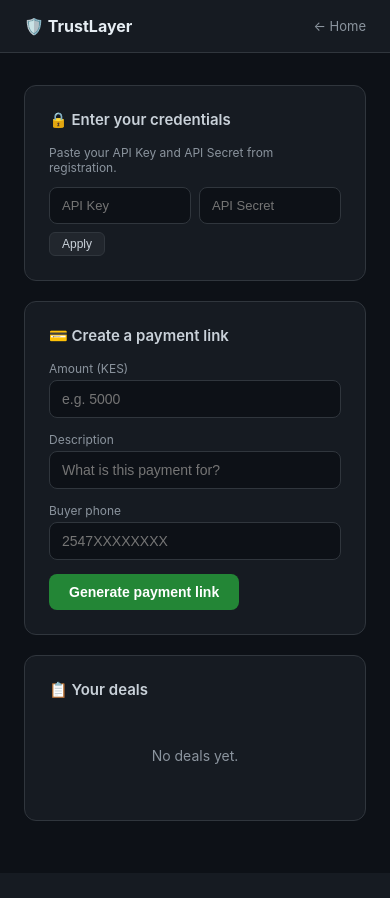
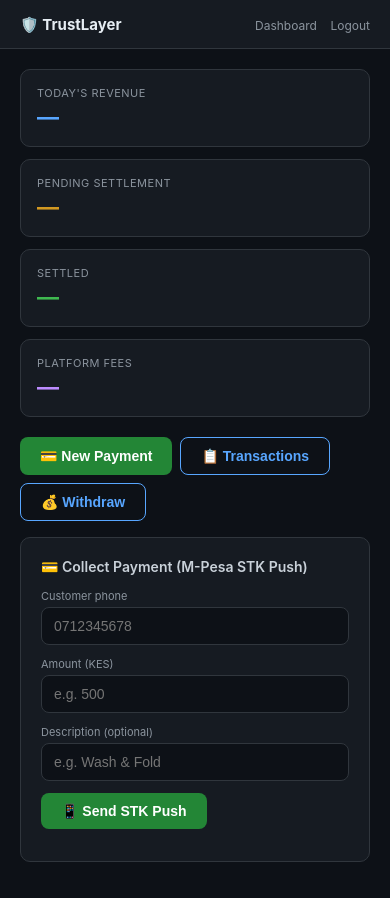
Before and after one commit to joel1-stack/TrustLayer, a Django app: page /portal/dashboard/ in a window 390 px wide. Before the commit the page ends 821 px from the top, so only its background shows below. Run offline with Django 5.2, Linux system fonts and the light colour scheme; parts of the project's set-up code (start-up, migrations or seed data) failed here and were passed over.

Commit message:
fix: phone validation strips +, improve frontend error handling feat: business dashboard with live stats, STK Push collect, withdraw feat: session-based proxy endpoints for portal dashboard

```diff
--- a/backend/apps/merchants/serializers.py
+++ b/backend/apps/merchants/serializers.py
@@ -14,7 +14,7 @@
     payout_account  = serializers.CharField(max_length=100, required=False, allow_blank=True)
 
     def validate_phone(self, value):
-        phone = value.strip().replace(' ', '')
+        phone = value.strip().replace(' ', '').lstrip('+')
         if phone.startswith('07') or phone.startswith('01'):
             phone = '254' + phone[1:]
         elif not phone.startswith('254'):
--- a/backend/apps/payments/services.py
+++ b/backend/apps/payments/services.py
@@ -62,11 +62,12 @@
     @classmethod
     def initiate(cls, deal, phone):
         mpesa  = MPesaService()
-        result = mpesa.stk_push(phone, deal.amount + deal.fee, 'TRUSTLAYER', f"TrustLayer {deal.deal_code}")
+        total = deal.amount + (deal.fee_amount or 0)
+        result = mpesa.stk_push(phone, total, 'TRUSTLAYER', f"TrustLayer {deal.deal_code}")
         tx = PaymentTransaction.objects.create(
             merchant=deal.merchant, provider='mpesa',
             provider_tx_id=result.get('CheckoutRequestID', ''),
-            amount=deal.amount + deal.fee, phone_number=phone,
+            amount=total, phone_number=phone,
             description=deal.description, status='initiated',
             checkout_request_id=result.get('CheckoutRequestID', ''),
             merchant_request_id=result.get('MerchantRequestID', ''),
--- a/backend/apps/portal/urls.py
+++ b/backend/apps/portal/urls.py
@@ -1,9 +1,13 @@
 from django.urls import path
 from django.shortcuts import render
-from . import views
+from . import views, dashboard_views
 
 urlpatterns = [
     path('', views.index, name='portal-index'),
     path('register/', views.register_ajax, name='portal-register-ajax'),
     path('login/', views.login_ajax, name='portal-login-ajax'),
+    path('api/stats/', dashboard_views.business_stats, name='portal-stats'),
+    path('api/proxy/deals/', dashboard_views.portal_deals, name='portal-proxy-deals'),
+    path('api/proxy/collect/', dashboard_views.portal_collect, name='portal-proxy-collect'),
+    path('api/proxy/withdraw/', dashboard_views.portal_withdraw, name='portal-proxy-withdraw'),
 ]
--- a/backend/templates/portal/dashboard.html
+++ b/backend/templates/portal/dashboard.html
@@ -7,174 +7,231 @@
 <style>
 *{margin:0;padding:0;box-sizing:border-box}
 body{font-family:-apple-system,BlinkMacSystemFont,'Segoe UI',Roboto,sans-serif;background:#0d1117;color:#e6edf3;min-height:100vh}
-.nav{background:#161b22;border-bottom:1px solid #30363d;padding:16px 24px;display:flex;align-items:center;justify-content:space-between}
-.nav h2{font-size:16px;font-weight:700}
-.nav span{color:#8b949e;font-size:13px}
-.container{max-width:800px;margin:0 auto;padding:32px 24px}
-.card{background:#161b22;border:1px solid #30363d;border-radius:12px;padding:24px;margin-bottom:20px}
-.card h3{font-size:15px;font-weight:600;margin-bottom:16px;color:#c9d1d9}
-.form-group{margin-bottom:14px}
-.form-group label{display:block;font-size:12px;color:#8b949e;margin-bottom:4px}
-.form-group input{width:100%;padding:10px 12px;background:#0d1117;border:1px solid #30363d;border-radius:8px;color:#e6edf3;font-size:14px;outline:none}
-.form-group input:focus{border-color:#58a6ff}
+.topbar{background:#161b22;border-bottom:1px solid #30363d;padding:14px 20px;display:flex;align-items:center;justify-content:space-between;position:sticky;top:0;z-index:10}
+.topbar h2{font-size:15px;font-weight:700}
+.topbar span{color:#8b949e;font-size:12px}
+.container{max-width:900px;margin:0 auto;padding:20px}
+.stats-grid{display:grid;grid-template-columns:repeat(auto-fit,minmax(180px,1fr));gap:12px;margin-bottom:20px}
+.stat-card{background:#161b22;border:1px solid #30363d;border-radius:10px;padding:16px}
+.stat-card .label{font-size:11px;color:#8b949e;text-transform:uppercase;letter-spacing:.5px}
+.stat-card .value{font-size:22px;font-weight:700;margin-top:4px}
+.stat-card .sub{font-size:11px;color:#8b949e;margin-top:2px}
+.blue{color:#58a6ff}.green{color:#3fb950}.orange{color:#d29922}.red{color:#f85149}.purple{color:#bc8cff}
+.card{background:#161b22;border:1px solid #30363d;border-radius:10px;padding:20px;margin-bottom:16px}
+.card h3{font-size:14px;font-weight:600;margin-bottom:14px;color:#c9d1d9}
+.form-group{margin-bottom:12px}
+.form-group label{display:block;font-size:11px;color:#8b949e;margin-bottom:4px}
+.form-group input,.form-group select{width:100%;padding:10px 12px;background:#0d1117;border:1px solid #30363d;border-radius:8px;color:#e6edf3;font-size:14px;outline:none}
+.form-group input:focus,.form-group select:focus{border-color:#58a6ff}
 .btn{background:#238636;color:#fff;border:none;padding:10px 20px;border-radius:8px;font-size:14px;font-weight:600;cursor:pointer}
 .btn:hover{background:#2ea043}
-.btn-sm{background:#21262d;color:#c9d1d9;border:1px solid #30363d;padding:4px 12px;border-radius:6px;font-size:12px;cursor:pointer}
+.btn-sm{background:#21262d;color:#c9d1d9;border:1px solid #30363d;padding:6px 14px;border-radius:6px;font-size:12px;cursor:pointer}
 .btn-sm:hover{background:#30363d}
-.link-card{background:#1a2332;border:1px solid #1f6feb;border-radius:8px;padding:16px;margin-top:12px}
-.link-card code{font-size:14px;color:#58a6ff;word-break:break-all}
-.empty{color:#8b949e;font-size:14px;text-align:center;padding:32px 0}
-.deal-item{background:#0d1117;border:1px solid #30363d;border-radius:8px;padding:14px;margin-bottom:10px;display:flex;justify-content:space-between;align-items:center}
-.deal-item .status{padding:2px 10px;border-radius:12px;font-size:11px;font-weight:600}
-.status-pending{background:#3d2e00;color:#d29922}
-.status-held{background:#1a3d1f;color:#7ee787}
-.status-released{background:#1a3d1f;color:#7ee787}
-.status-disputed{background:#3d1f1f;color:#ff7b72}
-.status-refunded{background:#3d1f1f;color:#ff7b72}
-.deal-item .amount{font-size:14px;font-weight:600}
-.deal-item .deal-code{font-size:12px;color:#8b949e}
-.deal-item .date{font-size:11px;color:#8b949e}
+.btn-outline{background:transparent;color:#58a6ff;border:1px solid #58a6ff;padding:10px 20px;border-radius:8px;font-size:14px;font-weight:600;cursor:pointer}
+.btn-outline:hover{background:#1f2330}
+.deal-item{background:#0d1117;border:1px solid #30363d;border-radius:8px;padding:12px 14px;margin-bottom:8px;display:flex;justify-content:space-between;align-items:center}
+.deal-item .info{flex:1}
+.deal-item .code{font-size:12px;color:#8b949e}
+.deal-item .desc{font-size:13px;color:#e6edf3;margin-top:2px}
+.deal-item .amount{font-size:15px;font-weight:600;text-align:right}
+.deal-item .status{font-size:10px;padding:2px 8px;border-radius:10px;font-weight:600;margin-left:8px}
+.s-pending{background:#3d2e00;color:#d29922}
+.s-payment_initiated{background:#3d2e00;color:#d29922}
+.s-held{background:#1a3d1f;color:#7ee787}
+.s-delivered{background:#1a3d1f;color:#7ee787}
+.s-released{background:#1a3d1f;color:#7ee787}
+.s-disputed{background:#3d1f1f;color:#ff7b72}
+.s-cancelled{background:#3d1f1f;color:#ff7b72}
+.empty{color:#8b949e;font-size:13px;text-align:center;padding:24px 0}
 .error{background:#3d1f1f;border:1px solid #da3633;color:#ff7b72;padding:10px 12px;border-radius:8px;font-size:13px;margin-bottom:14px;display:none}
-.cred-banner{background:#1a2332;border:1px solid #1f6feb;border-radius:8px;padding:12px 16px;margin-bottom:16px;display:none;font-size:12px}
-.cred-banner strong{color:#58a6ff}
-.cred-banner code{font-size:11px;background:#0d1117;padding:2px 6px;border-radius:4px}
+.success-msg{background:#1a3d1f;border:1px solid #3fb950;color:#7ee787;padding:10px 12px;border-radius:8px;font-size:13px;margin-bottom:14px;display:none}
+.qr-box{text-align:center;padding:24px;background:#0d1117;border:1px solid #30363d;border-radius:10px;margin-top:12px;display:none}
+.qr-box canvas{margin:0 auto;display:block}
+.spinner{display:inline-block;width:16px;height:16px;border:2px solid #30363d;border-top-color:#58a6ff;border-radius:50%;animation:spin .6s linear infinite;vertical-align:middle;margin-right:6px}
+@keyframes spin{to{transform:rotate(360deg)}}
 </style>
 </head>
 <body>
-<div class="nav">
+
+<div class="topbar">
 <div><h2>&#x1f6e1;&#xfe0f; TrustLayer</h2></div>
-<a href="/" style="color:#8b949e;font-size:13px;text-decoration:none">&#x2190; Home</a>
+<div><span id="business-name">Dashboard</span> &nbsp; <a href="/" style="color:#8b949e;font-size:12px;text-decoration:none">Logout</a></div>
 </div>
+
 <div class="container">
 
 <div id="error-box" class="error"></div>
+<div id="success-box" class="success-msg"></div>
 
-<div id="cred-banner" class="cred-banner"></div>
-
-<div class="card" id="creds-card">
-<h3>&#x1f512; Enter your credentials</h3>
-<p style="font-size:12px;color:#8b949e;margin-bottom:12px">Paste your API Key and API Secret from registration.</p>
-<div style="display:flex;gap:8px;flex-wrap:wrap">
-<input type="text" id="manual-key" placeholder="API Key" style="flex:1;min-width:120px;padding:10px 12px;background:#0d1117;border:1px solid #30363d;border-radius:8px;color:#e6edf3;font-size:13px;outline:none">
-<input type="text" id="manual-secret" placeholder="API Secret" style="flex:1;min-width:120px;padding:10px 12px;background:#0d1117;border:1px solid #30363d;border-radius:8px;color:#e6edf3;font-size:13px;outline:none">
-<button class="btn-sm" onclick="setManualCreds()">Apply</button>
-</div>
+<!-- Stats Grid -->
+<div class="stats-grid" id="stats-grid">
+<div class="stat-card"><div class="label">Today's Revenue</div><div class="value blue" id="stat-revenue">—</div></div>
+<div class="stat-card"><div class="label">Pending Settlement</div><div class="value orange" id="stat-pending">—</div></div>
+<div class="stat-card"><div class="label">Settled</div><div class="value green" id="stat-settled">—</div></div>
+<div class="stat-card"><div class="label">Platform Fees</div><div class="value purple" id="stat-fees">—</div></div>
 </div>
 
-<div class="card">
-<h3>&#x1f4b3; Create a payment link</h3>
+<!-- Quick Actions -->
+<div style="display:flex;gap:8px;margin-bottom:16px;flex-wrap:wrap">
+<button class="btn" onclick="showTab('pos')">&#x1f4b3; New Payment</button>
+<button class="btn-outline" onclick="showTab('deals')">&#x1f4cb; Transactions</button>
+<button class="btn-outline" onclick="showTab('wallet')">&#x1f4b0; Withdraw</button>
+</div>
+
+<!-- POS / Cashier Tab -->
+<div id="tab-pos" class="card">
+<h3>&#x1f4b3; Collect Payment (M-Pesa STK Push)</h3>
+<div class="form-group">
+<label>Customer phone</label>
+<input type="tel" id="customer-phone" placeholder="0712345678">
+</div>
 <div class="form-group">
 <label>Amount (KES)</label>
-<input type="number" id="amount" placeholder="e.g. 5000" min="1">
+<input type="number" id="pay-amount" placeholder="e.g. 500" min="1">
 </div>
 <div class="form-group">
-<label>Description</label>
-<input type="text" id="description" placeholder="What is this payment for?">
+<label>Description (optional)</label>
+<input type="text" id="pay-desc" placeholder="e.g. Wash & Fold">
+</div>
+<button class="btn" id="pay-btn" onclick="collectPayment()">&#x1f4f1; Send STK Push</button>
+<div id="pay-status" style="margin-top:12px"></div>
+</div>
+
+<!-- Deals Tab -->
+<div id="tab-deals" class="card" style="display:none">
+<h3>&#x1f4cb; Recent Transactions</h3>
+<div id="deals-list"><div class="empty">Loading...</div></div>
+</div>
+
+<!-- Wallet / Withdraw Tab -->
+<div id="tab-wallet" class="card" style="display:none">
+<h3>&#x1f4b0; Withdraw to M-Pesa</h3>
+<div class="stats-grid" style="margin-bottom:12px">
+<div class="stat-card"><div class="label">Available Balance</div><div class="value green" id="wallet-balance">—</div></div>
 </div>
 <div class="form-group">
-<label>Buyer phone</label>
-<input type="tel" id="customer-phone" placeholder="2547XXXXXXXX">
+<label>Amount (KES)</label>
+<input type="number" id="withdraw-amount" placeholder="Enter amount to withdraw">
 </div>
-<button class="btn" onclick="createLink()">Generate payment link</button>
-<div id="link-result" class="link-card" style="display:none">
-<p style="font-size:12px;color:#8b949e;margin-bottom:6px">Send this link to your buyer:</p>
-<code id="payment-link"></code>
-<button class="btn-sm" style="margin-top:8px" onclick="copyLink()">Copy link</button>
+<div class="form-group">
+<label>Send to</label>
+<input type="tel" id="withdraw-phone" placeholder="254715641339">
 </div>
-</div>
-
-<div class="card">
-<h3>&#x1f4cb; Your deals</h3>
-<div id="deals-list">
-<div class="empty">No deals yet.</div>
-</div>
+<button class="btn" id="withdraw-btn" onclick="withdrawFunds()">&#x1f4b8; Withdraw</button>
 </div>
 
 </div>
 
 <script>
 var apiKey = new URLSearchParams(window.location.search).get('key') || '';
-var apiSecret = new URLSearchParams(window.location.search).get('secret') || '';
+if (apiKey) { localStorage.setItem('tl_api_key', apiKey); }
 
-if (apiKey && apiSecret) {
-document.getElementById('creds-card').style.display = 'none';
-var banner = document.getElementById('cred-banner');
-banner.innerHTML = '<strong>&#x2705; Authenticated</strong> &mdash; API Key: <code>' + apiKey + '</code> &nbsp;|&nbsp; Secret: <code>' + apiSecret + '</code>';
-banner.style.display = 'block';
-} else if (apiKey) {
-var banner = document.getElementById('cred-banner');
-banner.innerHTML = '<strong>&#x26a0;&#xfe0f; Limited access</strong> &mdash; You need both API Key <em>and</em> API Secret to create payment links. <a href="/" style="color:#58a6ff">Register or sign in</a>.';
-banner.style.display = 'block';
+function $(id) { return document.getElementById(id); }
+function showError(m) { var e=$('error-box'); e.textContent=m; e.style.display='block'; }
+function hideError() { $('error-box').style.display='none'; }
+function showSuccess(m) { var e=$('success-box'); e.textContent=m; e.style.display='block'; setTimeout(function(){e.style.display='none';},5000); }
+
+function showTab(t) {
+document.querySelectorAll('.card[id^=tab-]').forEach(function(e){e.style.display='none';});
+$('tab-'+t).style.display='block';
+hideError();
 }
 
-function setManualCreds() {
-var k = document.getElementById('manual-key').value.trim();
-var s = document.getElementById('manual-secret').value.trim();
-if (k && s) { apiKey = k; apiSecret = s; loadDeals(); }
-}
-
-function showError(msg) {
-var el = document.getElementById('error-box');
-el.textContent = msg;
-el.style.display = 'block';
-}
-
-function hideError() {
-document.getElementById('error-box').style.display = 'none';
-}
-
-async function createLink() {
-if (!apiSecret) return showError('API Secret required. Go back to the registration page.');
-var amount = document.getElementById('amount').value;
-var desc = document.getElementById('description').value;
-var phone = document.getElementById('customer-phone').value;
-if (!amount || !desc) return showError('Amount and description required');
-if (!phone) return showError('Enter buyer phone number');
-
-hideError();
+// ── Load Stats ──
+async function loadStats() {
 try {
-var res = await fetch('/api/v1/sessions/create/', {
-method: 'POST',
-headers: {'Content-Type': 'application/json', 'X-API-Secret': apiSecret},
-body: JSON.stringify({amount: parseInt(amount), description: desc, customer_phone: phone})
-});
-var data = await res.json();
-if (!res.ok) return showError(data.error || 'Failed to create session');
-var link = window.location.origin + data.session.checkout_url;
-document.getElementById('payment-link').textContent = link;
-document.getElementById('link-result').style.display = 'block';
-loadDeals();
-} catch(e) {
-showError('Network error');
-}
-}
-
-function copyLink() {
-navigator.clipboard.writeText(document.getElementById('payment-link').textContent);
-}
-
-async function loadDeals() {
-if (!apiKey) return;
-try {
-var res = await fetch('/api/v1/deals/', {
-headers: {'Authorization': 'Bearer ' + apiKey}
-});
-var data = await res.json();
-if (!res.ok || !data.success) return;
-var deals = data.deals || [];
-var list = document.getElementById('deals-list');
-if (deals.length === 0) {
-list.innerHTML = '<div class="empty">No deals yet.</div>';
-return;
-}
-list.innerHTML = deals.map(function(d) {
-var statusClass = 'status-' + d.status.toLowerCase();
-return '<div class="deal-item"><div><div class="deal-code">' + d.deal_code + '</div><div class="date">' + (d.created_at || '').substring(0, 10) + '</div></div><div style="text-align:right"><div class="amount">KES ' + parseFloat(d.amount || 0).toLocaleString() + '</div><span class="status ' + statusClass + '">' + d.status + '</span></div></div>';
-}).join('');
+var res = await fetch('/api/stats/', {headers:{'ngrok-skip-browser-warning':'true'}});
+var d = await res.json();
+if (!d.success) return;
+var s = d.data;
+$('stat-revenue').textContent = 'KES ' + Number(s.today_revenue||0).toLocaleString();
+$('stat-pending').textContent = 'KES ' + Number(s.pending_settlement||0).toLocaleString();
+$('stat-settled').textContent = 'KES ' + Number(s.already_settled||0).toLocaleString();
+$('stat-fees').textContent = 'KES ' + Number(s.platform_fees||0).toLocaleString();
+$('wallet-balance').textContent = 'KES ' + Number(s.wallet_balance||0).toLocaleString();
 } catch(e) {}
 }
 
-if (apiKey) loadDeals();
+// ── Load Deals ──
+async function loadDeals() {
+try {
+var res = await fetch('/api/proxy/deals/', {headers:{'ngrok-skip-browser-warning':'true'}});
+var d = await res.json();
+var deals = (d.deals || []).slice(0,30);
+var el = $('deals-list');
+if (!deals.length) { el.innerHTML = '<div class="empty">No transactions yet.</div>'; return; }
+el.innerHTML = deals.map(function(dl){
+var sc = 's-' + dl.status.toLowerCase();
+return '<div class="deal-item"><div class="info"><div class="code">' + dl.deal_code + '</div><div class="desc">' + (dl.description||'').substring(0,50) + '</div></div><div style="text-align:right"><div class="amount">KES ' + Number(dl.amount||0).toLocaleString() + '</div><span class="status ' + sc + '">' + dl.status + '</span></div></div>';
+}).join('');
+} catch(e) { $('deals-list').innerHTML = '<div class="empty">Failed to load transactions.</div>'; }
+}
+
+// ── Collect Payment ──
+async function collectPayment() {
+hideError();
+var phone = $('customer-phone').value.trim();
+var amount = $('pay-amount').value;
+var desc = $('pay-desc').value || 'Payment';
+if (!phone || !amount) return showError('Phone and amount required');
+
+phone = phone.replace(/[^0-9]/g,'');
+if (phone.startsWith('0')) phone = '254' + phone.substring(1);
+else if (!phone.startsWith('254')) phone = '254' + phone;
+
+var btn = $('pay-btn');
+btn.disabled = true; btn.innerHTML = '<span class="spinner"></span> Sending...';
+
+try {
+var res = await fetch('/api/proxy/collect/', {
+method:'POST',
+headers:{'Content-Type':'application/json','ngrok-skip-browser-warning':'true'},
+body:JSON.stringify({phone:phone,amount:parseInt(amount),description:desc})
+});
+var d = await res.json();
+if (d.error) return showError(d.error);
+$('pay-status').innerHTML = '<span style="color:#3fb950">&#x2705; STK Push sent to ' + phone + '.</span><br><span style="color:#8b949e;font-size:12px">Ask customer to check phone and enter PIN.</span>';
+showSuccess('Payment request sent!');
+loadDeals();
+} catch(e) { showError('Failed to send payment request.'); }
+finally { btn.disabled = false; btn.innerHTML = '&#x1f4f1; Send STK Push'; }
+}
+
+// ── Withdraw ──
+async function withdrawFunds() {
+hideError();
+var amount = $('withdraw-amount').value;
+var phone = $('withdraw-phone').value.trim() || '254715641339';
+if (!amount) return showError('Enter amount to withdraw');
+
+phone = phone.replace(/[^0-9]/g,'');
+if (phone.startsWith('0')) phone = '254' + phone.substring(1);
+else if (!phone.startsWith('254')) phone = '254' + phone;
+
+var btn = $('withdraw-btn');
+btn.disabled = true; btn.innerHTML = '<span class="spinner"></span> Processing...';
+
+try {
+var res = await fetch('/api/proxy/withdraw/', {
+method:'POST',
+headers:{'Content-Type':'application/json','ngrok-skip-browser-warning':'true'},
+body:JSON.stringify({phone:phone,amount:parseInt(amount)})
+});
+var d = await res.json();
+if (d.error) return showError(d.error);
+showSuccess('Withdrawal of KES ' + amount + ' queued to ' + phone);
+loadStats();
+} catch(e) { showError('Failed to process withdrawal.'); }
+finally { btn.disabled = false; btn.innerHTML = '&#x1f4b8; Withdraw'; }
+}
+
+// ── Init ──
+loadStats();
+loadDeals();
+// Auto-refresh stats every 30s
+setInterval(loadStats, 30000);
+// Auto-refresh deals every 15s
+setInterval(loadDeals, 15000);
 </script>
 </body>
 </html>
```
Also changed, not shown: backend/apps/portal/dashboard_views.py (added, +186 -0 lines), backend/apps/portal/views.py (+10 -0 lines), backend/templates/portal/index.html (+10 -6 lines).
